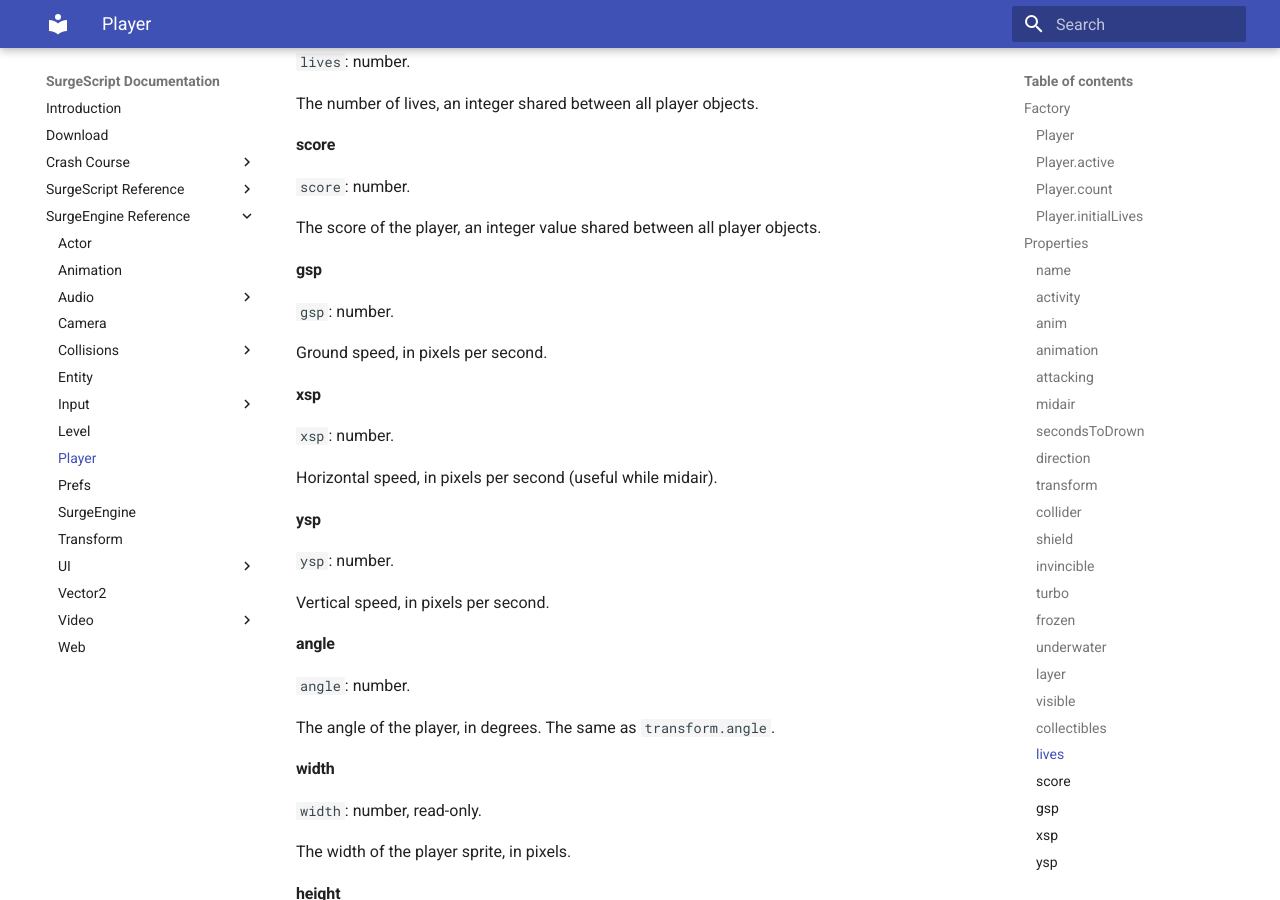
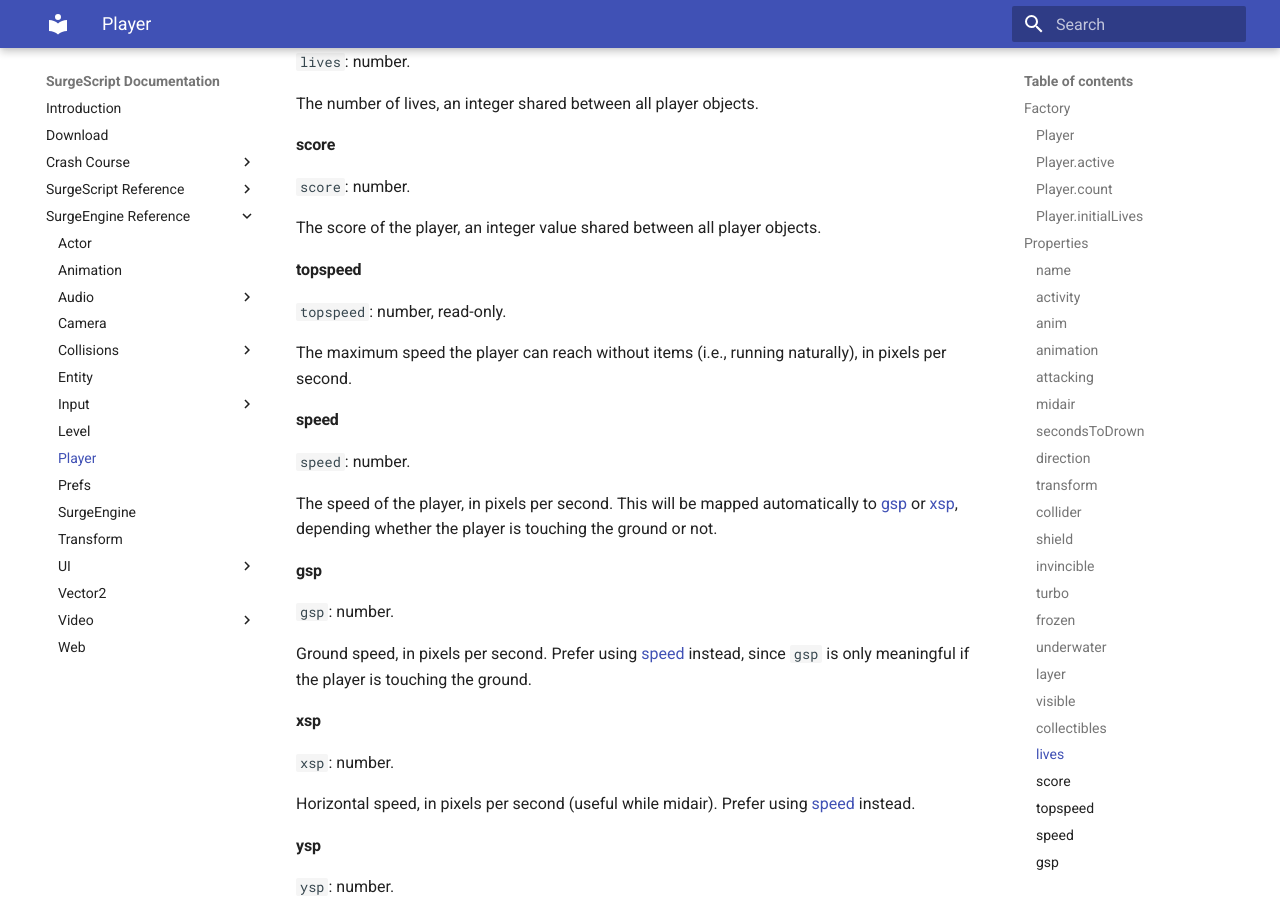
Before and after one commit to alemart/surgescript, an MkDocs documentation site: the page built from docs/engine/player.md, in a window 1280 px wide and 900 px high, scrolled down 4699 px. Built offline with MkDocs 1.6.1 and Material for MkDocs 9.7.7, drawn with Linux system fonts in a browser that asks for light colours; old or Windows-style settings are respelled for this version of MkDocs.

Commit message:
Added docs: Player.speed, Player.topspeed

```diff
--- a/docs/engine/player.md
+++ b/docs/engine/player.md
@@ -228,17 +228,29 @@ The number of lives, an integer shared between all player objects.
 
 The score of the player, an integer value shared between all player objects.
 
+#### topspeed
+
+`topspeed`: number, read-only.
+
+The maximum speed the player can reach without items (i.e., running naturally), in pixels per second.
+
+#### speed
+
+`speed`: number.
+
+The speed of the player, in pixels per second. This will be mapped automatically to [gsp](#gsp) or [xsp](#xsp), depending whether the player is touching the ground or not.
+
 #### gsp
 
 `gsp`: number.
 
-Ground speed, in pixels per second.
+Ground speed, in pixels per second. Prefer using [speed](#speed) instead, since `gsp` is only meaningful if the player is touching the ground.
 
 #### xsp
 
 `xsp`: number.
 
-Horizontal speed, in pixels per second (useful while midair).
+Horizontal speed, in pixels per second (useful while midair). Prefer using [speed](#speed) instead.
 
 #### ysp
 
```
